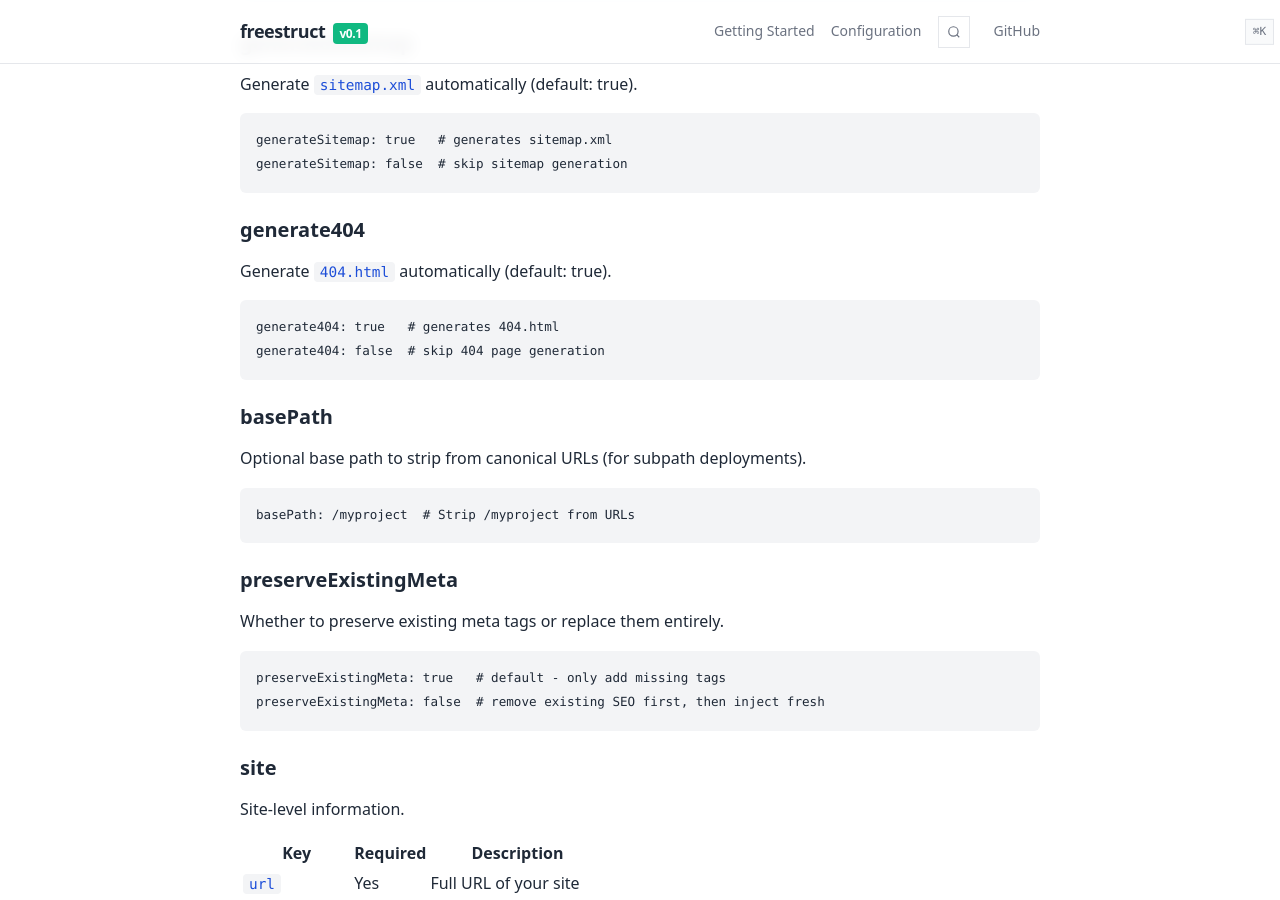
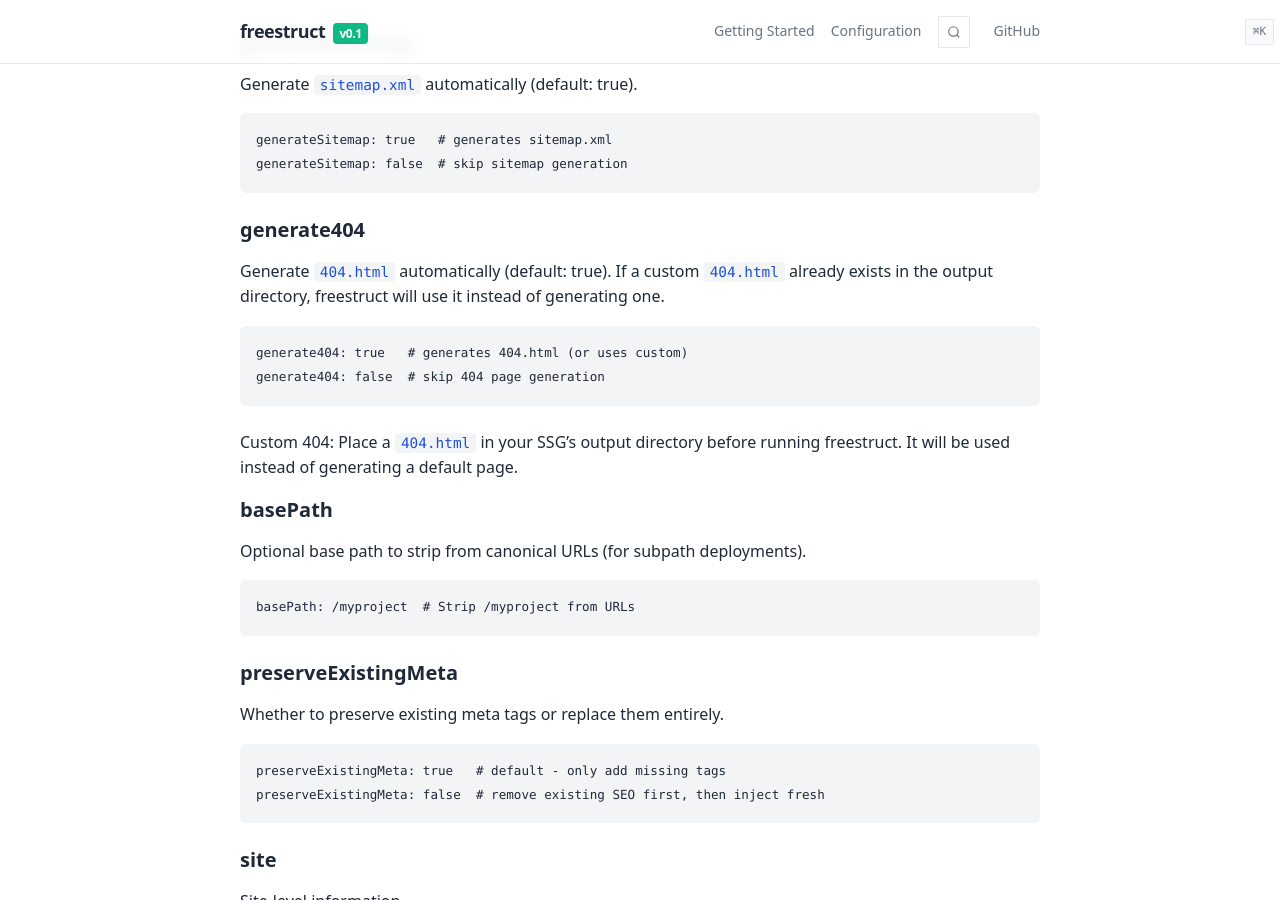
Before and after one commit to dhaupin/freestruct, a Jekyll site: the page built from docs/ssr-config.md, in a window 1280 px wide and 900 px high, scrolled down 1251 px. Built offline with Jekyll 4.4.1, drawn with Linux system fonts in a browser that asks for light colours.

Commit message:
Docs: document custom 404 + update changelog

````diff
--- a/docs/ssr-config.md
+++ b/docs/ssr-config.md
@@ -54,12 +54,14 @@ generateSitemap: false  # skip sitemap generation
 
 ### generate404
 
-Generate `404.html` automatically (default: true).
+Generate `404.html` automatically (default: true). If a custom `404.html` already exists in the output directory, freestruct will use it instead of generating one.
 
 ```yaml
-generate404: true   # generates 404.html
+generate404: true   # generates 404.html (or uses custom)
 generate404: false  # skip 404 page generation
 ```
+
+Custom 404: Place a `404.html` in your SSG's output directory before running freestruct. It will be used instead of generating a default page.
 
 ### basePath
 
````
Also changed, not shown: CHANGELOG.md.
